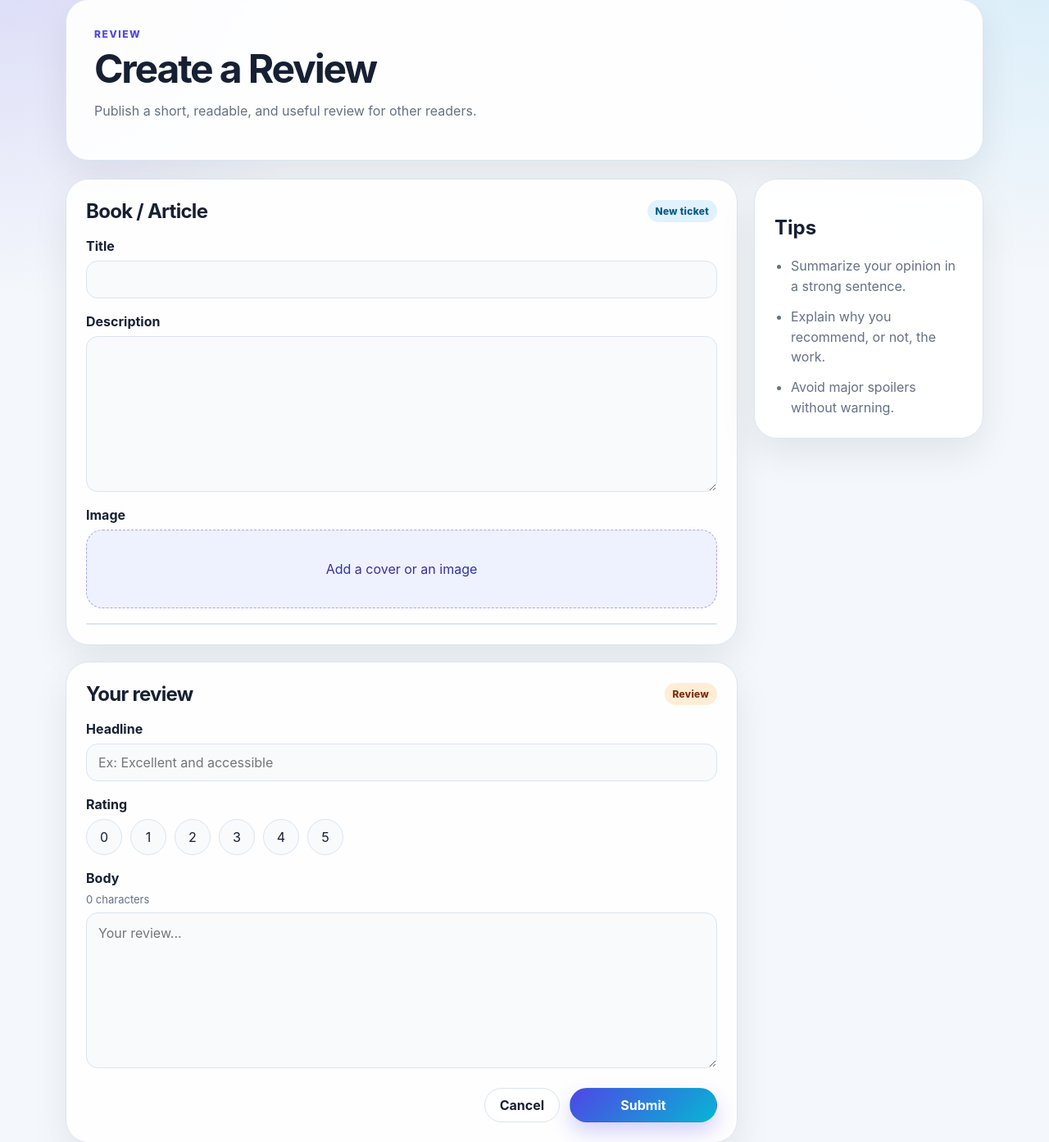
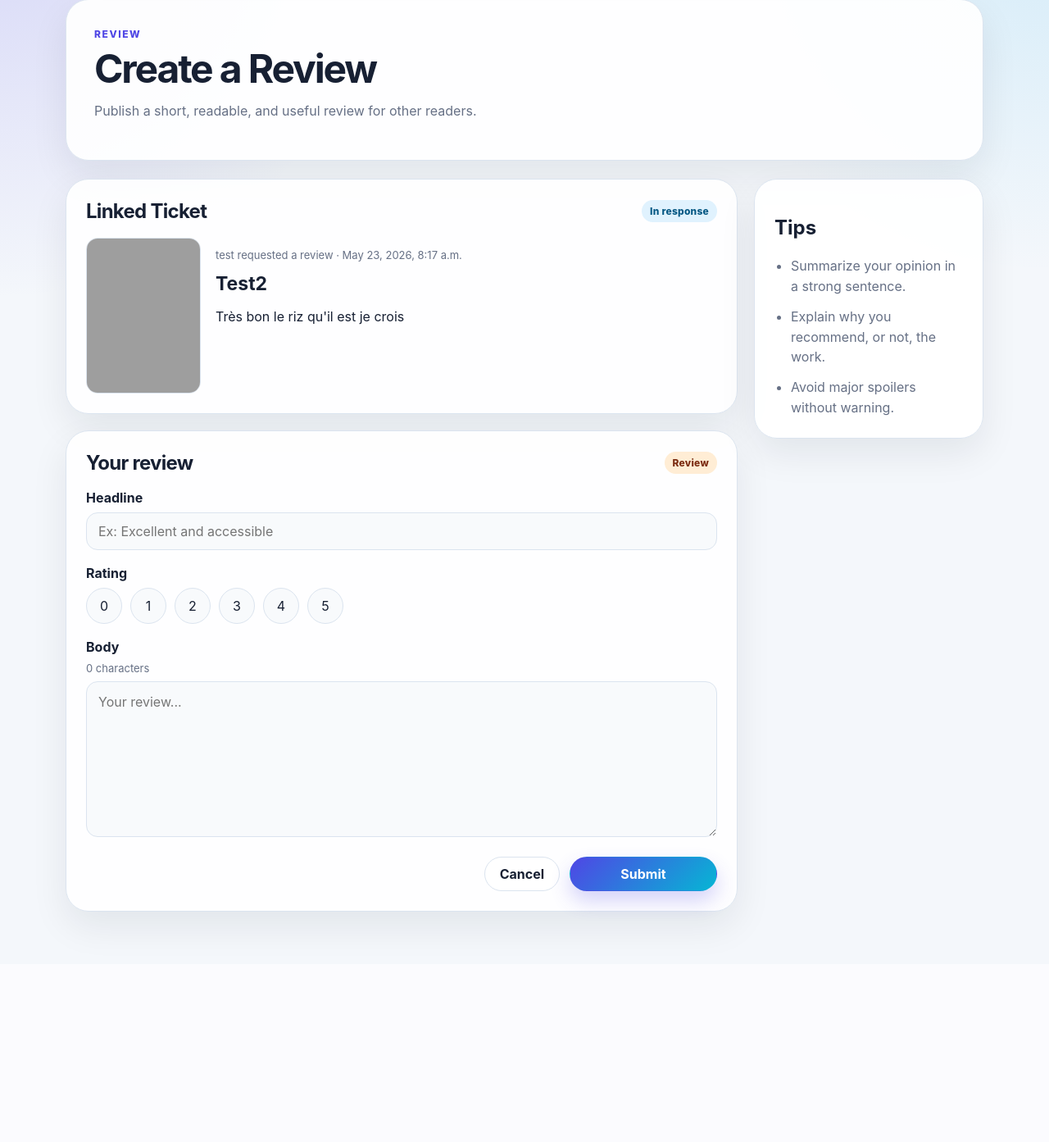
Before and after one commit to TristanStark/Python_WebApplication_Django_Project_8, a Django app: page /tickets/1/reviews/create/ in a window 1280 px wide. Shown: the part 115-1508 px from the top of the page at 82% size. After the commit the page ends 1257 px from the top, so only its background shows below. Run offline with Django 5.2, Linux system fonts and the light colour scheme; a user stored in the database is signed in; data comes from the database, SQL or seed files in the repository; grey boxes are pictures that could not be loaded.

Commit message:
Refactor review form and following views for improved error handling and user experience

```diff
--- a/LITReviewProject/LITReviewApp/templates/review_form.html
+++ b/LITReviewProject/LITReviewApp/templates/review_form.html
@@ -2,20 +2,23 @@
 {% extends "base.html" %}
 
 {% block title %}
-    {% if review %}Edit Your Review{% else %}Create a Review{% endif %}
+    {% if is_editing %}Edit Your Review{% else %}Create a Review{% endif %}
 {% endblock %}
 
 {% block content %}
 <section class="page-hero">
     <div>
         <p class="eyebrow">Review</p>
-        <h1>{% if review %}Edit Your Review{% else %}Create a Review{% endif %}</h1>
+        <h1>{% if is_editing %}Edit Your Review{% else %}Create a Review{% endif %}</h1>
         <p class="muted">Publish a short, readable, and useful review for other readers.</p>
     </div>
 </section>
 
 <form method="post" enctype="multipart/form-data" class="review-layout">
     {% csrf_token %}
+
+    {{ ticket_form.non_field_errors }}
+    {{ review_form.non_field_errors }}
 
     <div class="review-main">
         {% if ticket %}
@@ -48,16 +51,19 @@
 
                 <label class="field" for="id_ticket_title">
                     <span>Title</span>
+                    {{ ticket_form.title.errors }}
                     <input class="input" type="text" id="id_ticket_title" name="ticket_title" value="{{ ticket_form.title.value|default:'' }}">
                 </label>
 
                 <label class="field" for="id_ticket_description">
                     <span>Description</span>
+                    {{ ticket_form.description.errors }}
                     <textarea class="textarea" id="id_ticket_description" name="ticket_description">{{ ticket_form.description.value|default:'' }}</textarea>
                 </label>
 
                 <label class="field">
                     <span>Image</span>
+                    {{ ticket_form.image.errors }}
                     <div class="file-drop">
                         <input type="file" name="ticket_image" data-preview="#review-ticket-preview">
                         <span>Add a cover or an image</span>
@@ -76,16 +82,18 @@
 
             <label class="field" for="id_headline">
                 <span>Headline</span>
-                <input class="input" type="text" id="id_headline" name="headline" value="{{ review.headline|default:'' }}" placeholder="Ex: Excellent and accessible">
+                {{ review_form.headline.errors }}
+                <input class="input" type="text" id="id_headline" name="headline" value="{{ review_form.headline.value|default:'' }}" placeholder="Ex: Excellent and accessible">
             </label>
 
             <div class="field">
                 <span>Rating</span>
+                {{ review_form.rating.errors }}
 
                 <div class="rating-selector">
                     {% for value in "012345" %}
                         <label>
-                            <input type="radio" name="rating" value="{{ value }}" {% if review.rating|stringformat:"s" == value %}checked{% endif %}>
+                            <input type="radio" name="rating" value="{{ value }}" {% if review_form.rating.value|stringformat:"s" == value %}checked{% endif %}>
                             <span>{{ value }}</span>
                         </label>
                     {% endfor %}
@@ -95,7 +103,8 @@
             <label class="field" for="id_body">
                 <span>Body</span>
                 <small class="field-hint"><span id="body-counter">0</span> characters</small>
-                <textarea class="textarea" id="id_body" name="body" data-counter-target="#body-counter" placeholder="Your review...">{{ review.body|default:'' }}</textarea>
+                {{ review_form.body.errors }}
+                <textarea class="textarea" id="id_body" name="body" data-counter-target="#body-counter" placeholder="Your review...">{{ review_form.body.value|default:'' }}</textarea>
             </label>
 
             <div class="button-row">
--- a/LITReviewProject/LITReviewApp/views/review_views.py
+++ b/LITReviewProject/LITReviewApp/views/review_views.py
@@ -1,104 +1,139 @@
 from django.contrib import messages
 from django.contrib.auth.decorators import login_required
+from django.db import transaction
 from django.shortcuts import redirect, render
 
-from ..forms import ReviewForm
+from ..forms import ReviewForm, TicketForm
 from ..models import Review, Ticket
+
+
+def _build_review_ticket_form(post_data=None, files_data=None):
+    if post_data is None:
+        return TicketForm()
+
+    ticket_data = post_data.copy()
+    ticket_data["title"] = post_data.get("ticket_title", "")
+    ticket_data["description"] = post_data.get("ticket_description", "")
+
+    ticket_files = None
+    if files_data is not None:
+        ticket_files = files_data.copy()
+        if files_data.get("ticket_image") is not None:
+            ticket_files["image"] = files_data["ticket_image"]
+
+    return TicketForm(ticket_data, ticket_files)
+
+
+def _render_review_form(
+    request,
+    *,
+    review_form,
+    ticket=None,
+    ticket_form=None,
+    is_editing=False,
+):
+    return render(
+        request,
+        "review_form.html",
+        {
+            "review_form": review_form,
+            "ticket": ticket,
+            "ticket_form": ticket_form,
+            "is_editing": is_editing,
+        },
+    )
 
 
 @login_required
 def review_create(request):
     if request.method == "POST":
         review_form = ReviewForm(request.POST)
-        if review_form.is_valid():
-            review = review_form.save(commit=False)
-            review.user = request.user
-            review.save()
+        ticket_form = _build_review_ticket_form(request.POST, request.FILES)
+        if review_form.is_valid() and ticket_form.is_valid():
+            with transaction.atomic():
+                ticket = ticket_form.save(commit=False)
+                ticket.user = request.user
+                ticket.save()
+
+                review = review_form.save(commit=False)
+                review.user = request.user
+                review.ticket = ticket
+                review.save()
+
             messages.success(request, "Review created successfully.")
             return redirect("posts")
-        return render(
+
+        return _render_review_form(
             request,
-            "review_form.html",
-            {
-                "review": review_form,
-                "ticket": None,
-            },
+            review_form=review_form,
+            ticket_form=ticket_form,
         )
 
-    return render(
+    return _render_review_form(
         request,
-        "review_form.html",
-        {
-            "review": None,
-            "ticket": None,
-        },
+        review_form=ReviewForm(),
+        ticket_form=TicketForm(),
     )
 
 
 @login_required
 def review_create_for_ticket(request, ticket_id):
+    try:
+        ticket = Ticket.objects.get(id=ticket_id)
+    except Ticket.DoesNotExist:
+        messages.error(request, "Ticket does not exist.")
+        return redirect("posts")
+
     if request.method == "POST":
-        try:
-            _ = Ticket.objects.get(id=ticket_id)
-        except Ticket.DoesNotExist:
-            messages.error(request, "Ticket does not exist.")
-
         review_form = ReviewForm(request.POST)
         if review_form.is_valid():
             review = review_form.save(commit=False)
             review.user = request.user
-            review.ticket_id = ticket_id
+            review.ticket = ticket
             review.save()
             messages.success(request, "Review created successfully.")
             return redirect("posts")
-        return render(
+
+        return _render_review_form(
             request,
-            "review_form.html",
-            {
-                "review": review_form,
-                "ticket": ticket_id,
-            },
+            review_form=review_form,
+            ticket=ticket,
         )
 
-    return render(
+    return _render_review_form(
         request,
-        "review_form.html",
-        {
-            "review": None,
-            "ticket": None,
-        },
+        review_form=ReviewForm(),
+        ticket=ticket,
     )
 
 
 @login_required
 def review_edit(request, pk):
+    try:
+        review = Review.objects.get(id=pk, user=request.user)
+    except Review.DoesNotExist:
+        messages.error(request, "Review does not exist.")
+        return redirect("posts")
+
     if request.method == "POST":
-        try:
-            review = Review.objects.get(id=pk, user=request.user)
-        except Review.DoesNotExist:
-            messages.error(request, "Review does not exist.")
-            return redirect("posts")
-
         review_form = ReviewForm(request.POST, instance=review)
         if review_form.is_valid():
             review_form.save()
             messages.success(request, "Review updated successfully.")
             return redirect("posts")
-        return render(
+
+        return _render_review_form(
             request,
-            "review_form.html",
-            {
-                "review": review_form,
-                "ticket": review.ticket_id,
-            },
+            review_form=review_form,
+            ticket=review.ticket,
+            is_editing=True,
         )
-    return render(
+
+    return _render_review_form(
         request,
-        "review_form.html",
-        {
-            "review": None,
-            "ticket": None,
-        },
+        review_form=ReviewForm(instance=review),
+        ticket=review.ticket,
+        is_editing=True,
     )
 
 
```
Also changed, not shown: LITReviewProject/LITReviewApp/tests.py (+81 -0 lines), LITReviewProject/LITReviewApp/views/following_views.py (+22 -7 lines).
